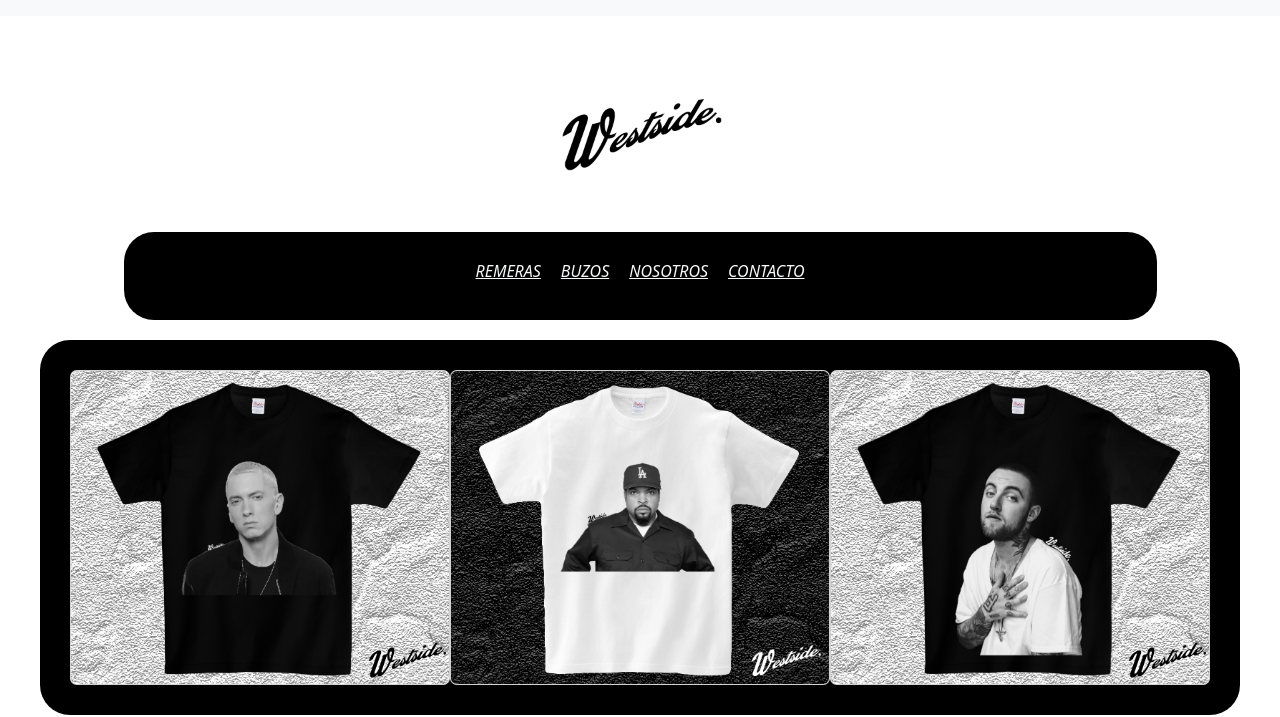
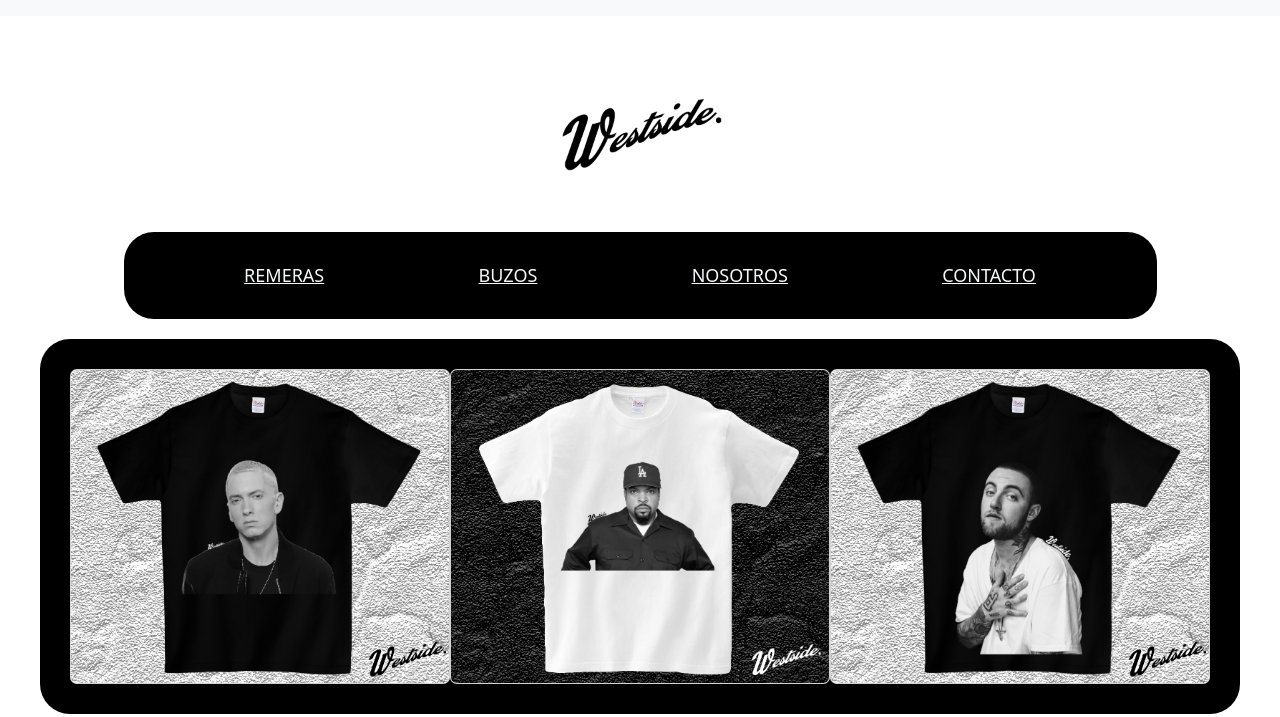
Before and after one commit to rberaa/IDEA-RAMIRO-BERARDI, a website: page REMERAS.html in a window 1280 px wide. Shown: the part 83-800 px from the top of the page. Drawn offline with nearby package versions, Linux system fonts and the light colour scheme.

Commit message:
CAMBIOS 28/08

```diff
--- a/REMERAS.html
+++ b/REMERAS.html
@@ -12,7 +12,7 @@
 	<header>
 		<nav class="navbar bg-light">
 			<div class="container-fluid">
-				<h6> <a href="BUZOS.html" class="link-dark">¡APROVECHÁ LOS DESCUENTOS EN NUESTROS BUZOS! </a></h6>
+				<h6> <a href="REMERAS.html" class="link-dark">¡APROVECHÁ LOS DESCUENTOS EN NUESTROS BUZOS!</a></h6>
 			  <form class="d-flex" role="search">
 				<input class="form-control me-2" type="search" placeholder="Encontrá lo que buscas" aria-label="Search">
 				<button class="btn btn-dark" type="submit">Buscar</button>
@@ -25,25 +25,30 @@
 	</header>
 	<div class="container">
 
-		<header>
+	<header>
 		<br><h1 class="flex"><a href="INDEX.html"><img src="img/WESTSIDE_1.png" class="imagensuperior" ></a><br>
 
 		</h1>
 	</header>
 		<section>
 			<article>
+
+				<div class="container-fluid">
 				<nav class="nav-2">
 
 
-					<h2 class="flex">
-						<li><a href="REMERAS.html" class="link-light">REMERAS</a></li>
-							<li><a href="BUZOS.html" class="link-light">BUZOS</a></li>
-						<li><a href="NOSOTROS.html" class="link-light">NOSOTROS</a></li>
-								<li><a href="REDESSOCIALES.html" class="link-light">CONTACTO</a></li>
-							</h2>
-					</nav>
-						</article>
+					<ul class="nav nav-pills nav-fill">
+
+						<li class="nav-item"><a href="REMERAS.html" class="link-light">REMERAS</a></li>
+						<li class="nav-item"><a href="BUZOS.html" class="link-light">BUZOS</a></li>
+						<li class="nav-item"><a href="NOSOTROS.html" class="link-light">NOSOTROS</a></li>
+						<li class="nav-item"><a href="REDESSOCIALES.html" class="link-light">CONTACTO</a></li>
+
+					  </ul>
+		</nav>
+			</article>
 		</section>
+		</div>
 	</div>
    	<section class="centrado">
 		<img src="img/EMINEM MOCKUP.png" class="card img top" alt="REMERA NEGRA EMINEM">
--- a/mediaqueries.css
+++ b/mediaqueries.css
@@ -19,6 +19,10 @@
     }
     textarea{
         width: 300px;
+    }
+
+    form.d-flex{
+        opacity: calc(0);
     }
 
 
@@ -58,4 +62,5 @@
                 }
 
 
+
                 }
```
Also changed, not shown: BUZOS.html (+14 -8 lines), INDEX.html (+8 -6 lines), NOSOTROS.html (+14 -8 lines), REDESSOCIALES.html (+15 -9 lines), 2 other files.
